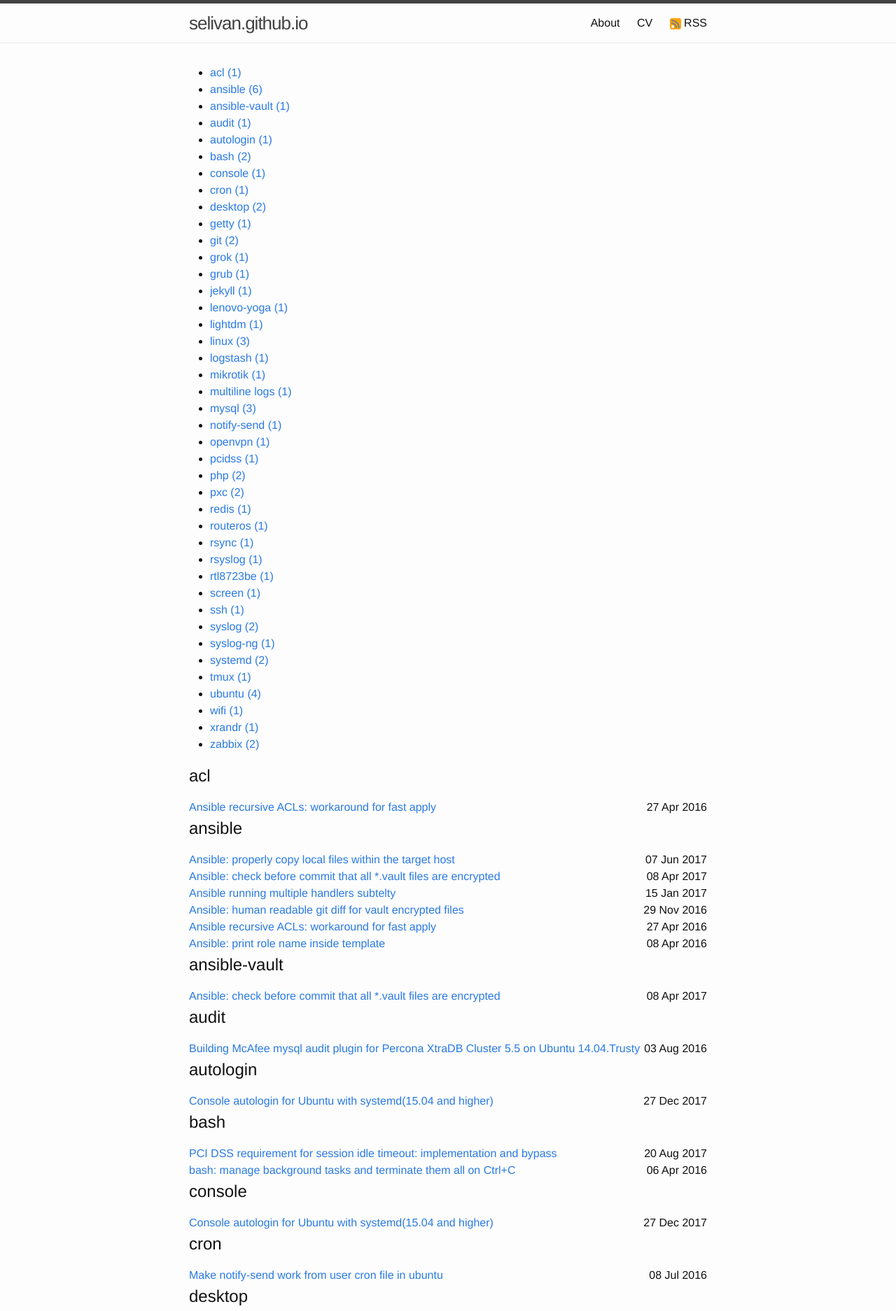
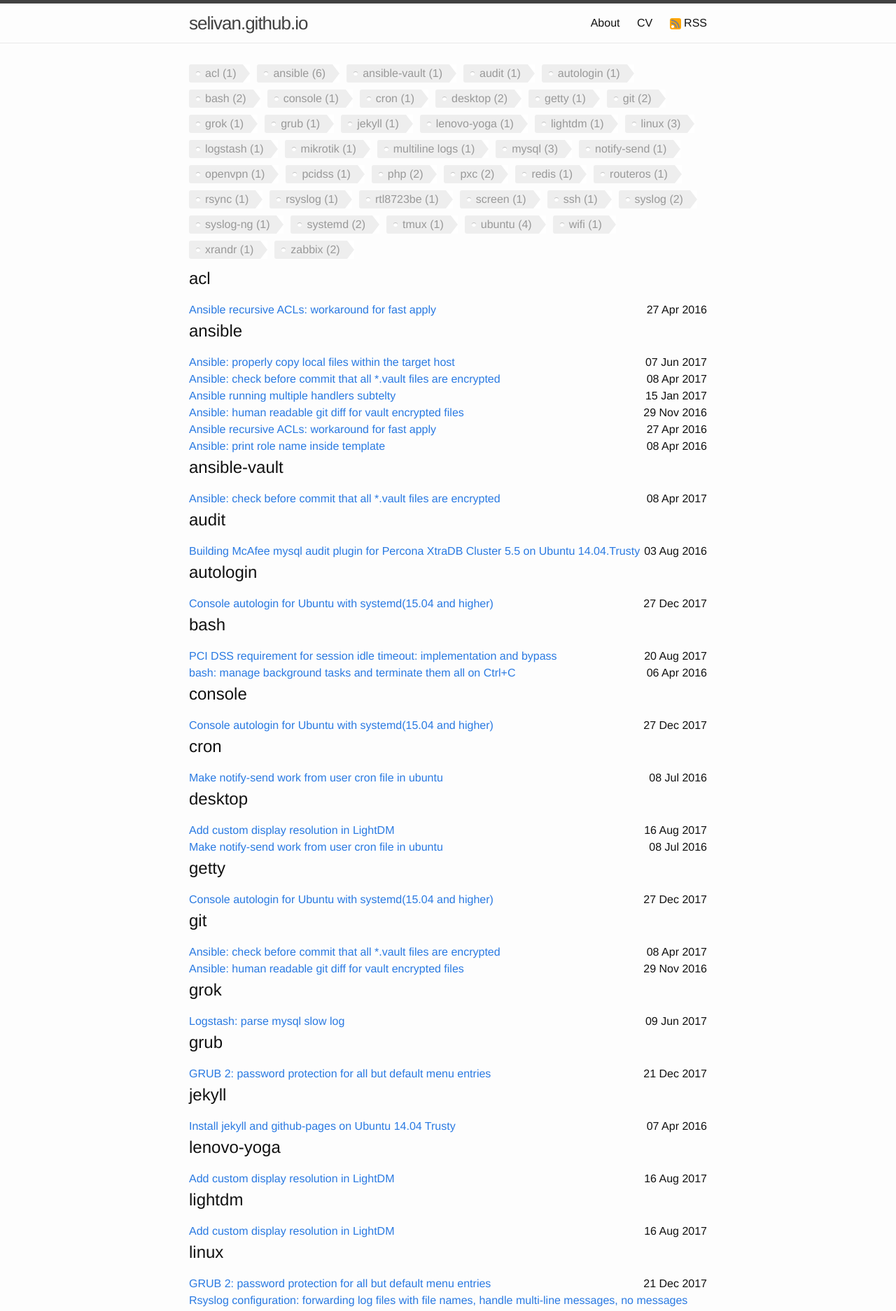
Before and after one commit to selivan/selivan.github.io, a Jekyll site: the page built from tags/index.md, in a window 1280 px wide. Shown: the top 1874 px of the page at 70% size. Built offline with Jekyll 4.4.1, drawn with Linux system fonts in a browser that asks for light colours.

Commit message:
tags: CSS

```diff
--- /dev/null
+++ b/_sass/_tags.scss
@@ -0,0 +1,62 @@
+/**
+ * CSS for tags
+ */
+
+ /* https://codepen.io/wbeeftink/pen/dIaDH */
+
+ .tags {
+   list-style: none;
+   margin: 0;
+   overflow: hidden;
+   padding: 0;
+ }
+
+ .tags li {
+   float: left;
+ }
+
+ .tag {
+   background: #eee;
+   border-radius: 3px 0 0 3px;
+   color: #999;
+   display: inline-block;
+   height: 26px;
+   line-height: 26px;
+   padding: 0 20px 0 23px;
+   position: relative;
+   margin: 0 10px 10px 0;
+   text-decoration: none;
+   -webkit-transition: color 0.2s;
+ }
+
+ .tag::before {
+   background: #fff;
+   border-radius: 10px;
+   box-shadow: inset 0 1px rgba(0, 0, 0, 0.25);
+   content: '';
+   height: 6px;
+   left: 10px;
+   position: absolute;
+   width: 6px;
+   top: 10px;
+ }
+
+ .tag::after {
+   background: #fff;
+   border-bottom: 13px solid transparent;
+   border-left: 10px solid #eee;
+   border-top: 13px solid transparent;
+   content: '';
+   position: absolute;
+   right: 0;
+   top: 0;
+ }
+
+ .tag:hover {
+   background-color: crimson;
+   color: white;
+ }
+
+ .tag:hover::after {
+    border-left-color: crimson;
+ }
--- a/css/main.scss
+++ b/css/main.scss
@@ -49,5 +49,6 @@
 @import
         "base",
         "layout",
-        "syntax-highlighting"
+        "syntax-highlighting",
+        "tags"
 ;
```
